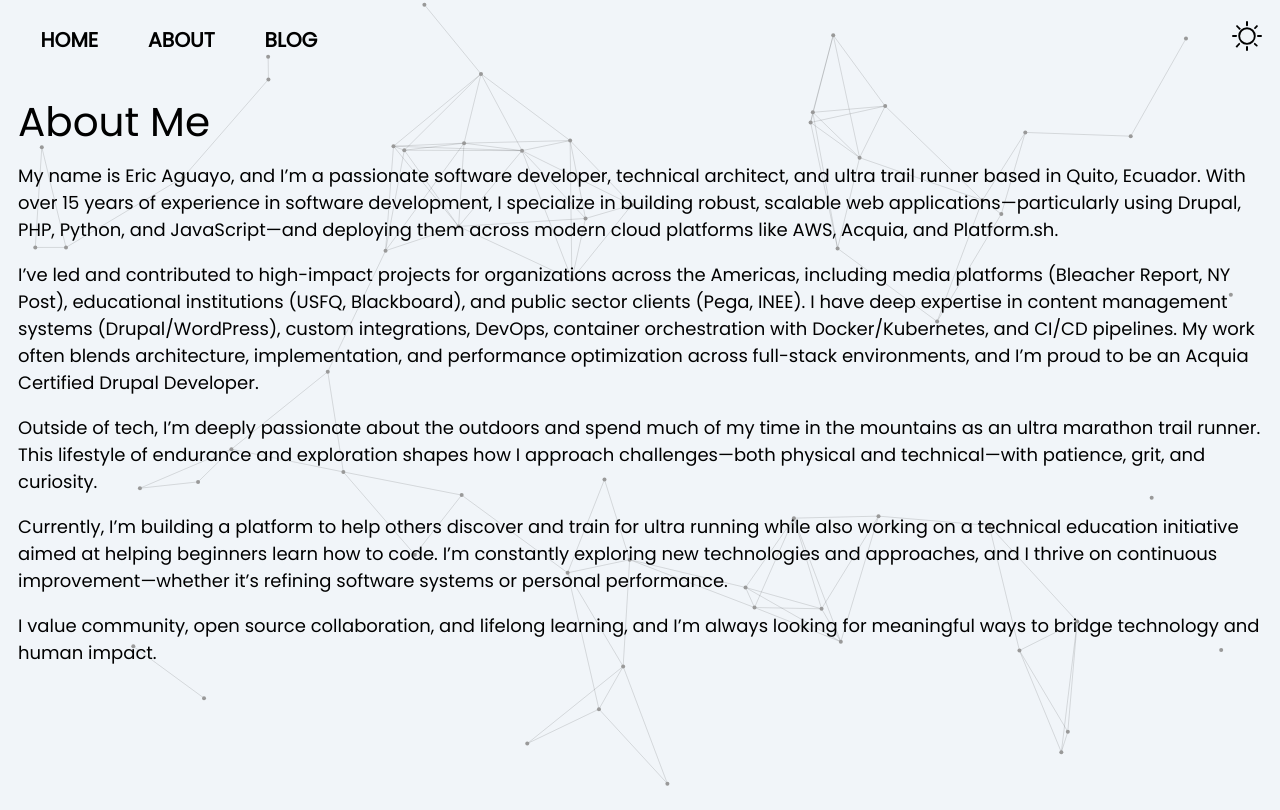
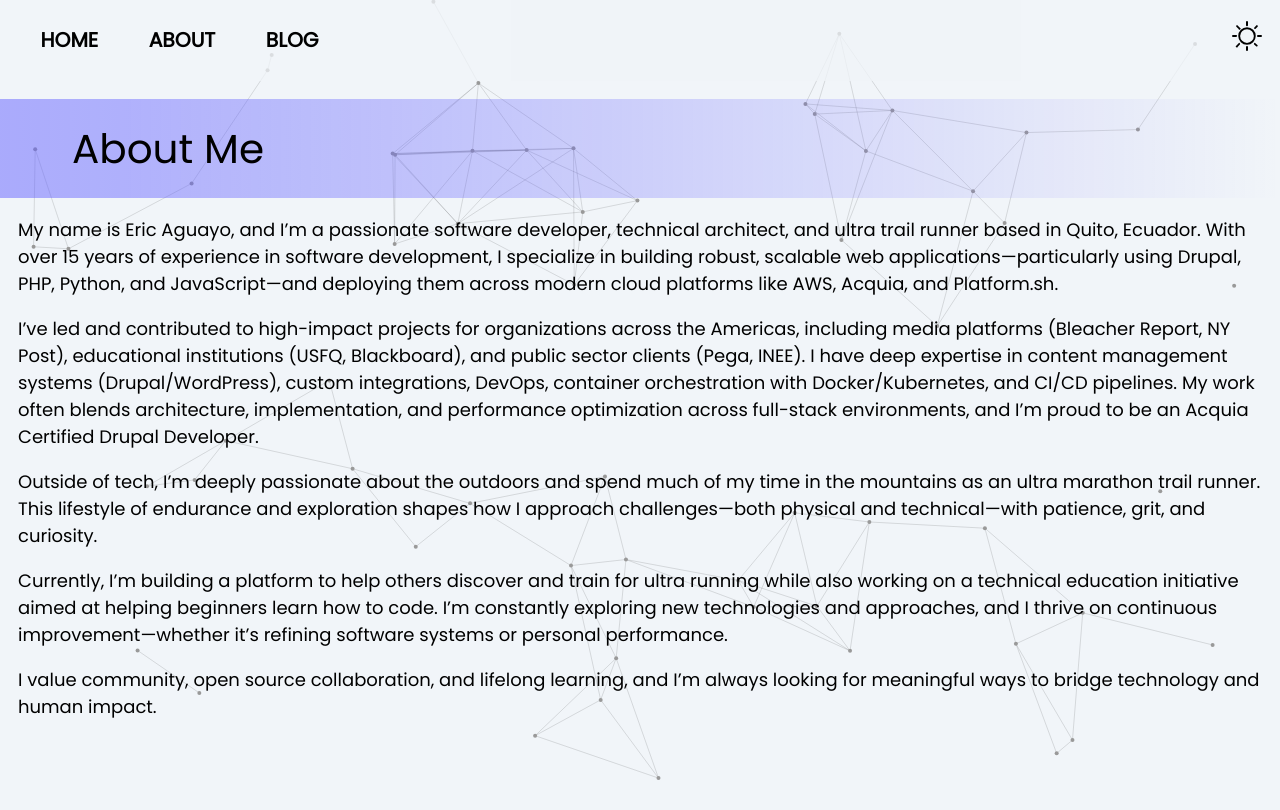
Before and after one commit to ericmaster/ericmaster.github.io, an Astro site: page /about in a window 1280 px wide. Built offline with nearby package versions, Linux system fonts and the light colour scheme; Astro itself is replaced by a stand-in of ours; some icons are missing.

Commit message:
header updates

```diff
--- a/src/components/Header.astro
+++ b/src/components/Header.astro
@@ -4,7 +4,7 @@
 import ThemeIcon from "./ThemeIcon.astro";
 ---
 
-<header class="w-full flex items-center py-2 relative">
+<header id="site-header" class="flex -mx-4 px-4 items-center relative sticky top-0 z-20 bg-slate-100/75 dark:bg-blue-950/75 transition-all duration-300">
   <Hamburger />
   <Navigation />
   <div class="ml-auto">
@@ -12,7 +12,12 @@
   </div>
 </header>
 <script is:inline>
-  document.querySelector(".hamburger").addEventListener("click", () => {
-    document.querySelector(".nav-links").classList.toggle("expanded");
+  const header = document.getElementById('site-header');
+  window.addEventListener('scroll', () => {
+    if (window.scrollY > 20) {
+      header.classList.add('header-scrolled');
+    } else {
+      header.classList.remove('header-scrolled');
+    }
   });
 </script>
--- a/src/layouts/BaseLayout.astro
+++ b/src/layouts/BaseLayout.astro
@@ -16,7 +16,7 @@
   <body class="container">
     <canvas id="constellation-bg" class="fixed top-0 left-0 w-screen h-screen -z-10"></canvas>
     <Header />
-    <h1>{pageTitle}</h1>
+    <h1 class="page-title">{pageTitle}</h1>
     <slot />
     <Footer />
     <script src="/assets/constellation.js" is:inline></script>
--- a/src/styles/global.css
+++ b/src/styles/global.css
@@ -47,7 +47,7 @@
     @apply w-full top-20 left-12 hidden m-0;
   }
   .nav-links a {
-    @apply block text-center py-2.5 no-underline text-lg font-bold uppercase hover:bg-orange-300 focus:bg-orange-300;
+    @apply block text-center py-2.5 no-underline font-bold uppercase hover:bg-orange-300 focus:bg-orange-300;
   }
   .expanded {
     @apply block;
@@ -69,6 +69,15 @@
   .tag {
     @apply m-1 border border-dotted border-gray-400 rounded-lg px-4 py-2 text-lg bg-sky-50;
   }
+  .page-title {
+    @apply -mx-4 px-16 py-6 bg-gradient-to-r from-indigo-500/50;
+  }
+  #site-header.header-scrolled {
+    @apply py-1 text-base;
+  }
+  #site-header {
+    @apply py-2 text-lg;
+  }
 }
 
 /* Dark mode styles */
```
